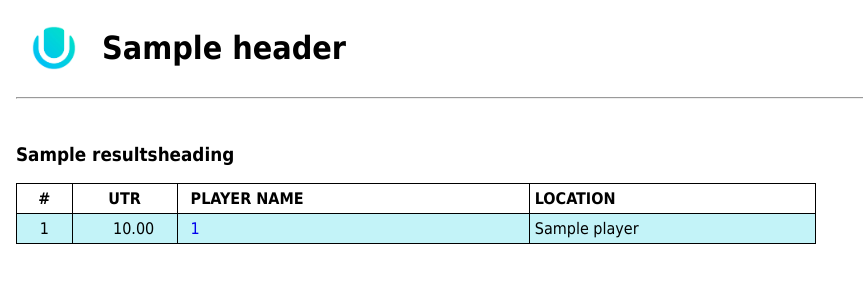
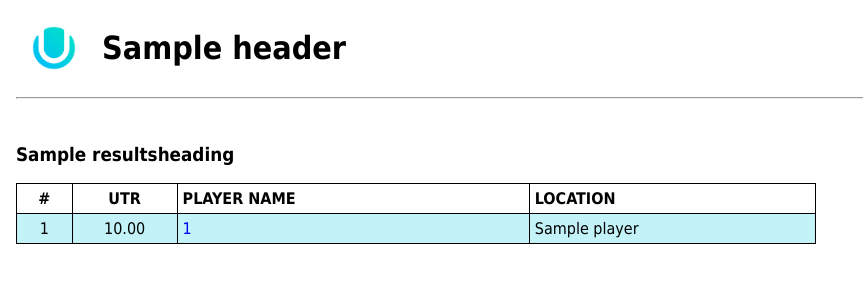
Before and after one commit to ozchamo/UTR, a Flask app: template templates/presentresults.html in a window 1280 px wide. Shown: the top 300 px of the page, without its empty margins (0-863 px from the left). Run offline with Flask 2, Linux system fonts and the light colour scheme; the template is opened without the code that fills it: most values are stand-ins (such as "Sample title", 1, 10 or a date in 2020).

Commit message:
Fixed link indet

```diff
--- a/static/css/style.css
+++ b/static/css/style.css
@@ -21,6 +21,10 @@ tr:nth-child(even) {
 
 textarea
 {
-   font-family:"Tahoma", sans-serif;
-   font-size: 18px;
+  font-family:"Tahoma", sans-serif;
+  font-size: 18px;
 }
+
+a {
+  margin-left: 0;
+}
--- a/templates/presentresults.html
+++ b/templates/presentresults.html
@@ -10,7 +10,7 @@
     <TR style="height:30px">
       <TH style="width:2%;text-align: center;">#</TH>
       <TH style="width:5%;text-align: center;">UTR</TH>
-      <TH style="width:20%;text-indent: 8px;">PLAYER NAME </TH>
+      <TH style="width:20%">PLAYER NAME </TH>
       <TH style="width:16%">LOCATION</TH>
     </TR>
 
@@ -23,7 +23,7 @@
     {% for player in playerlist %}
     <TR style="height:30px">
       <TD style="text-align: center;">{{ loop.index }}</TD>
-      <TD style="text-align: center;"><A HREF="https://app.universaltennis.com/profiles/{{ player[3] }}" style="text-decoration: none;cursor:pointer"></A>{{ '%0.2f'| format(player[2]|float) }}</A></TD>
+      <TD style="text-align: center;">{{ '%2.2f'| format(player[2]|float) }}</A></TD>
       <TD style="text-align: left;"><A HREF="/playerinfo?playerid={{ player[3] }}" style="text-decoration: none;cursor:pointer">{{ player[0] }}</A></TD>
       <TD>{{ player[1] }} </TD>
     </TR>
```
